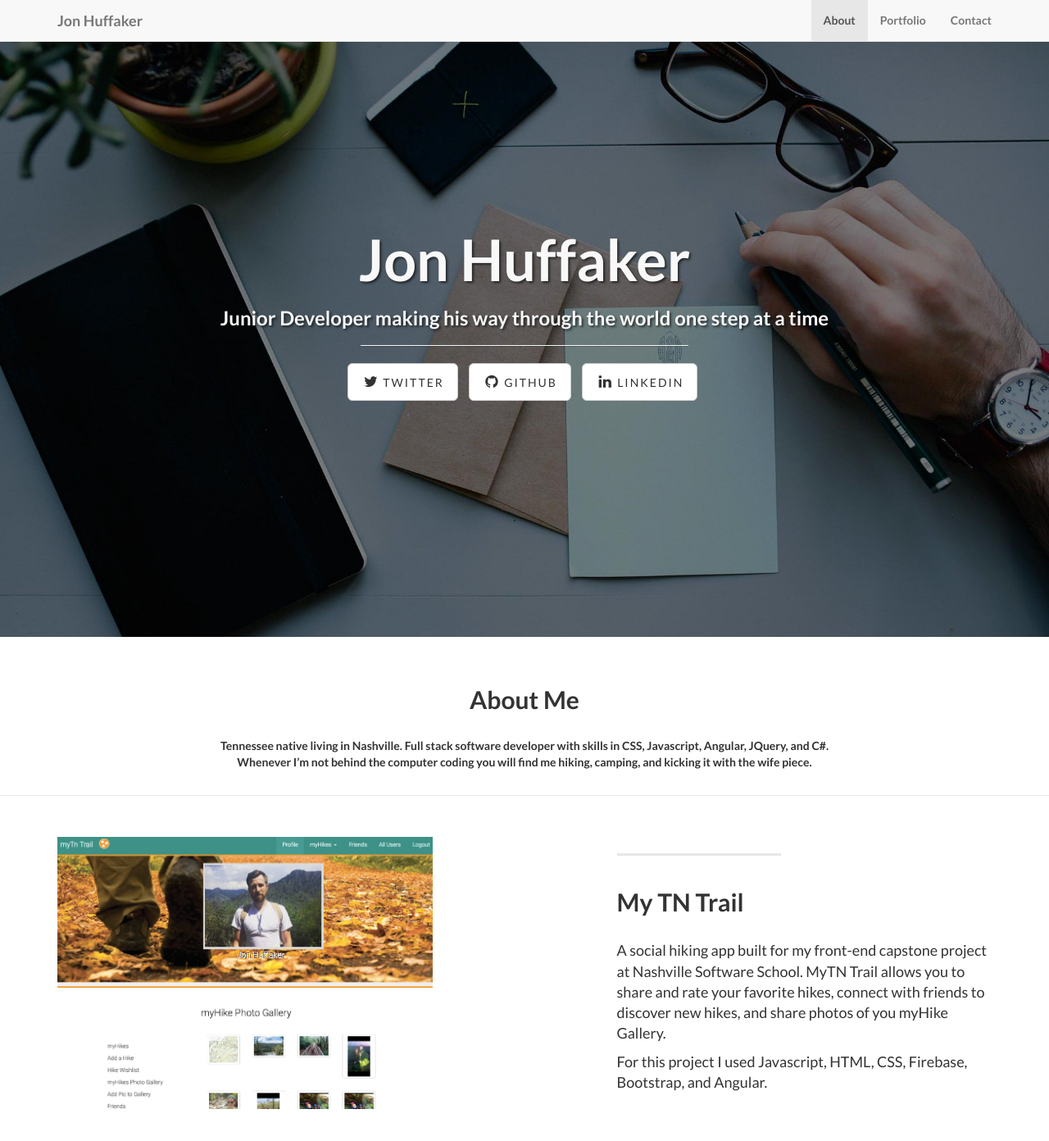
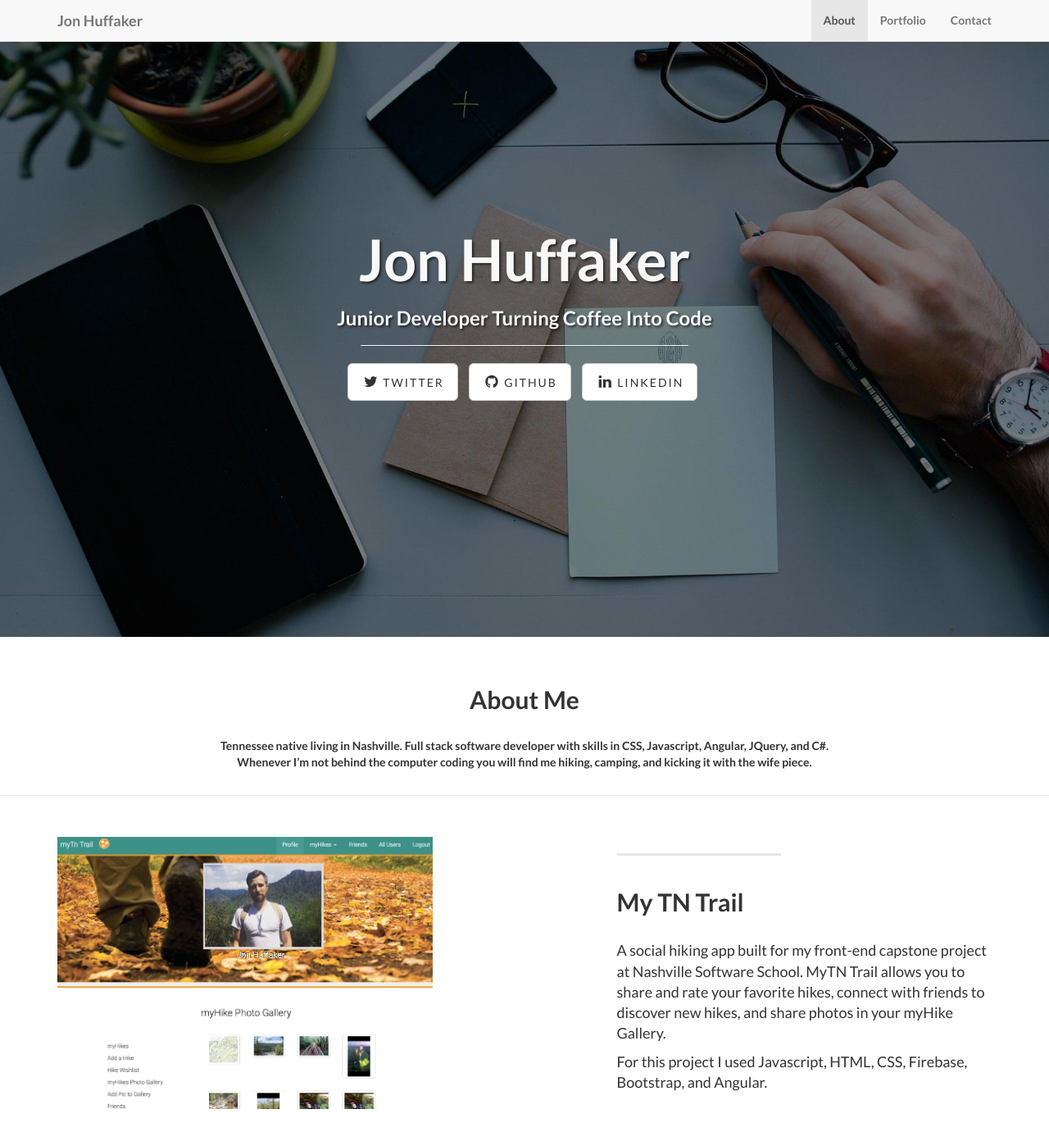
Before and after one commit to jonathanhuffaker/jonathanhuffaker.github.io, a Jekyll site: the page built from index.html, in a window 1280 px wide and 1400 px high. Shown: the top 1392 px of the window at 82% size. Built offline with Jekyll 4.4.1, drawn with Linux system fonts in a browser that asks for light colours.

Commit message:
grammar corrections

```diff
--- a/_posts/2014-09-21-services-1.markdown
+++ b/_posts/2014-09-21-services-1.markdown
@@ -5,6 +5,6 @@ category: Services
 title: My TN Trail<br>
 description: |
 ---
- A social hiking app built for my front-end capstone project at Nashville Software School.  MyTN Trail allows you to share and rate your favorite hikes, connect with friends to discover new hikes, and share photos of you myHike Gallery.
+ A social hiking app built for my front-end capstone project at Nashville Software School.  MyTN Trail allows you to share and rate your favorite hikes, connect with friends to discover new hikes, and share photos in your myHike Gallery.
 
 For this project I used Javascript, HTML, CSS, Firebase, Bootstrap, and Angular.
--- a/index.html
+++ b/index.html
@@ -1,6 +1,6 @@
 ---
 layout: default
 title: Jon Huffaker
-img:  intro-bg2.jpg
-subTitle: Junior Developer making his way through the world one step at a time
+img:  intro-bg.jpg
+subTitle: Junior Developer Turning Coffee Into Code
 ---
```
